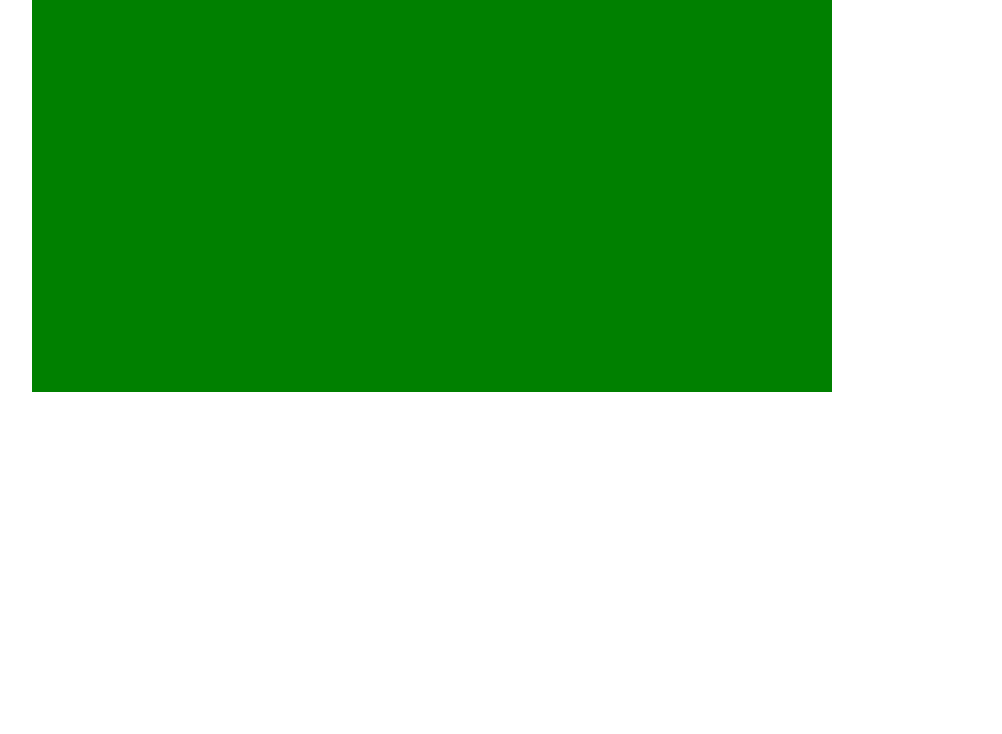
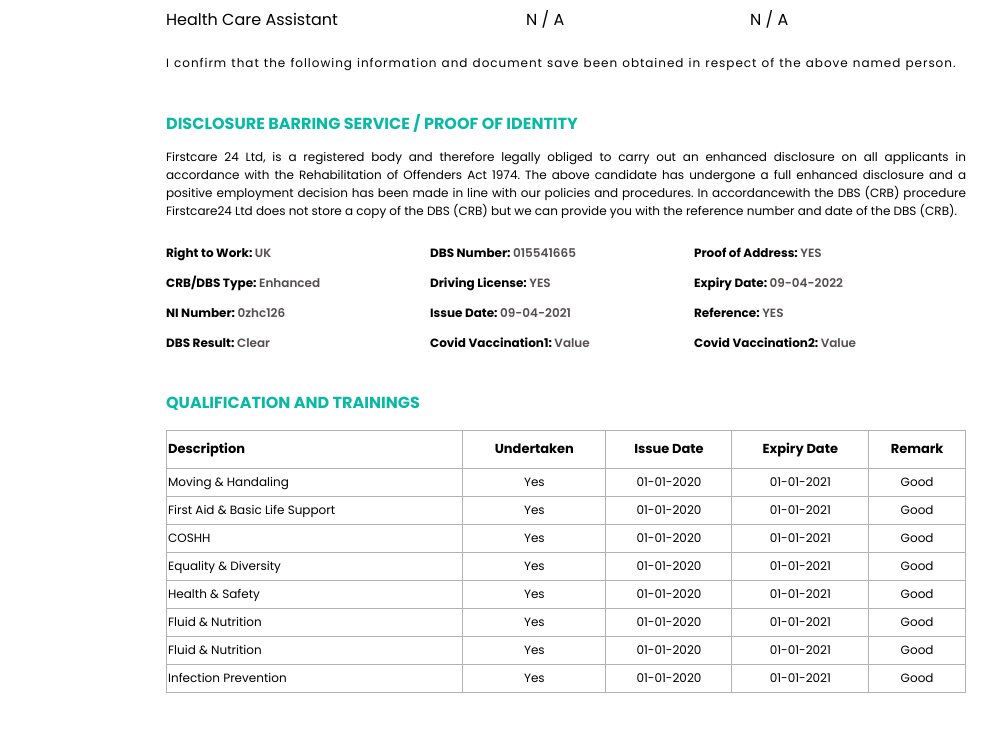
Before and after one commit to noble-jose/single-profile, a plain HTML site: page index4.html in a window 1280 px wide. Shown: the part 223-957 px from the top of the page, without its empty margins (99-1101 px from the left). Before the commit the page ends 800 px from the top, so only its background shows below. Drawn offline with Linux system fonts and the light colour scheme.

Commit message:
second commit

```diff
--- a/index4.html
+++ b/index4.html
@@ -24,7 +24,7 @@
             .page-header {
                 position: fixed;
                 top: 0mm;
-                height: 170px;
+                height: 177px;
                 width: 100%;
                 background: #fff; /* for demo */
                 font-family: 'Poppins', sans-serif;
@@ -35,22 +35,19 @@
             }
             .head-main{
                 width: 800px;
+                background: #fff;
                 height: 150px;
-                background: #ccc;
                 margin: auto;
                 padding: 27px 22px 0px 22px;
             }
             .left-col{
                 width: 35%;
                 float: left;
-                height: auto;
-/*                background: green;*/
+
             }
             .right-col{
                 width: 65%;
                 float: left;
-                height: auto;
-/*                background: red;*/
             }
             .pro-pic{
                 max-width: 139px;
@@ -79,6 +76,13 @@
                 float: right;
 /*                padding-right: 16px;*/
             }
+
+            .page-data{
+                width: 800px;
+                margin: 30px auto;
+                float: left;
+                padding: 27px 22px 0px 22px;
+            }
             .part1, .part2{
                 width: 100%;
                 height: auto;
@@ -87,7 +91,7 @@
             }
 
             .col-nmc{
-                width: 37%;
+                width: 43%;
                 height: auto;
 /*                background: yellow;*/
                 float: left;
@@ -99,7 +103,7 @@
                 margin-top: -8px;
             }
             .col-nmc1{
-                width: 31%;
+                width: 26%;
                 height: auto;
 /*                background: green;*/
                 float: left;
@@ -114,16 +118,96 @@
 /*                padding: 0 16px 0 16px;*/
                 line-height: 18px;
                 overflow: hidden;
+                letter-spacing: 0.08em;
 /*                background: cyan;*/
+            }
+            .part2{
+                margin-top: 19px;
+            }
+            .heading{
+                float: left;
+                width: 100%;
+/*                padding-left: 16px;*/
+                font-weight: 700;
+                font-size: 16px;
+                margin-top: 20px;
+                color: #09B9A4;
+            }
+            .heading1{
+                float: left;
+                width: 100%;
+/*                padding-left: 16px;*/
+                font-weight: 700;
+                font-size: 16px;
+                margin-top: 26px;
+                color: #09B9A4;
+
+            }
+            .clouse-text{
+                width: 100%;
+                float: left;
+            }
+            .clouse-text p{
+/*                padding: 0 16px 0;*/
+                font-size: 12px;
+                font-weight: 400;
+                text-align: justify;
+                line-height: 18px;
+            }
+            .clouse-detail{
+                width: 100%;
+                float: left;
+                margin-top: 12px;
+/*                background: yellow;*/
+            }
+            .col{
+                width: 33%;
+                float: left;
+/*                background: red;*/
+            }
+            .col .col-txt{
+                width: 100%;
+                font-size: 12px;
+                height: 30px;
+            }
+            .col .col-txt span{
+                color: #544E4E;
+                font-weight: 600;
+            }
+            .table-main{
+                width: 100%;
+                height: auto;
+                float: left;
+            }
+            .training-tb{
+                width: 100%;
+/*                padding-left: 16px;*/
+                margin-top: 15px;
+                float: left;
+                border-collapse: collapse;
+                border: 1px solid #b2b2b2;
+            }
+            .training-tb tr th{
+                font-size: 13px;
+                height: 35px;
+                font-weight: 700;
+                border-bottom: 1px solid #b2b2b2;
+
+            }
+            .training-tb th, .training-tb td{
+                text-align: left;
+                font-size: 12px;
+                font-weight: 400;
+                border: 1px solid #b2b2b2;
+            }
+            .training-tb td{
+                height: 25px;
+            }
+            th.data-center, td.data-center{
+                text-align: center;
             }
 
 
-            .page-data{
-                width: 800px;
-                height: 500px;
-                background: green;
-                margin: auto;
-            }
 
 
 
@@ -133,16 +217,18 @@
             }
 
             .container {
-                width: 1024px;
-                height: auto;
+                width: 800px;
                 margin: 0 auto;
             }
 
             @page {
-                /* margin: 10mm */
+                margin: 1em 2em 1em 1em;
             }
 
             @media print {
+                .page-data {
+                    margin: 40px auto;
+                }
                 thead {
                     display: table-header-group;
                 }
@@ -201,11 +287,23 @@ s
                             <!--*** CONTENT GOES HERE ***-->
                             <div class="page">
                              <div class="page-data">
-
-
+                                <div class="part1">
+                                   <div class="col-nmc">
+                                    <h3>Rosa Maria Alexander</h3>
+                                    <h4>Health Care Assistant</h4>
                                    </div>
-
-<!--
+                                   <div class="col-nmc1">
+                                    <h6>NMC Pin No.(If applicable)</h6>
+                                    <h4>N / A</h4>
+                                   </div>
+                                   <div class="col-nmc1">
+                                    <h6>Renewal Date.(If Applicable)</h6>
+                                    <h4>N / A</h4>
+                                   </div>
+                                   <div class="confirm">
+                                     I confirm that the following information and document save been obtained in respect of the above named person.
+                                   </div>
+                                </div>
                                 <div class="part2">
                                    <div class="heading">DISCLOSURE BARRING SERVICE / PROOF OF IDENTITY</div>
                                    <div class="clouse-text">
@@ -302,7 +400,8 @@ s
                                 </table>
                               </div>
                                 </div>
--->
+                             </div>
+
                             </div>
                             <!--
                             <div class="page"></div>
```
Lines whose indentation alone changed are shown as unchanged.
